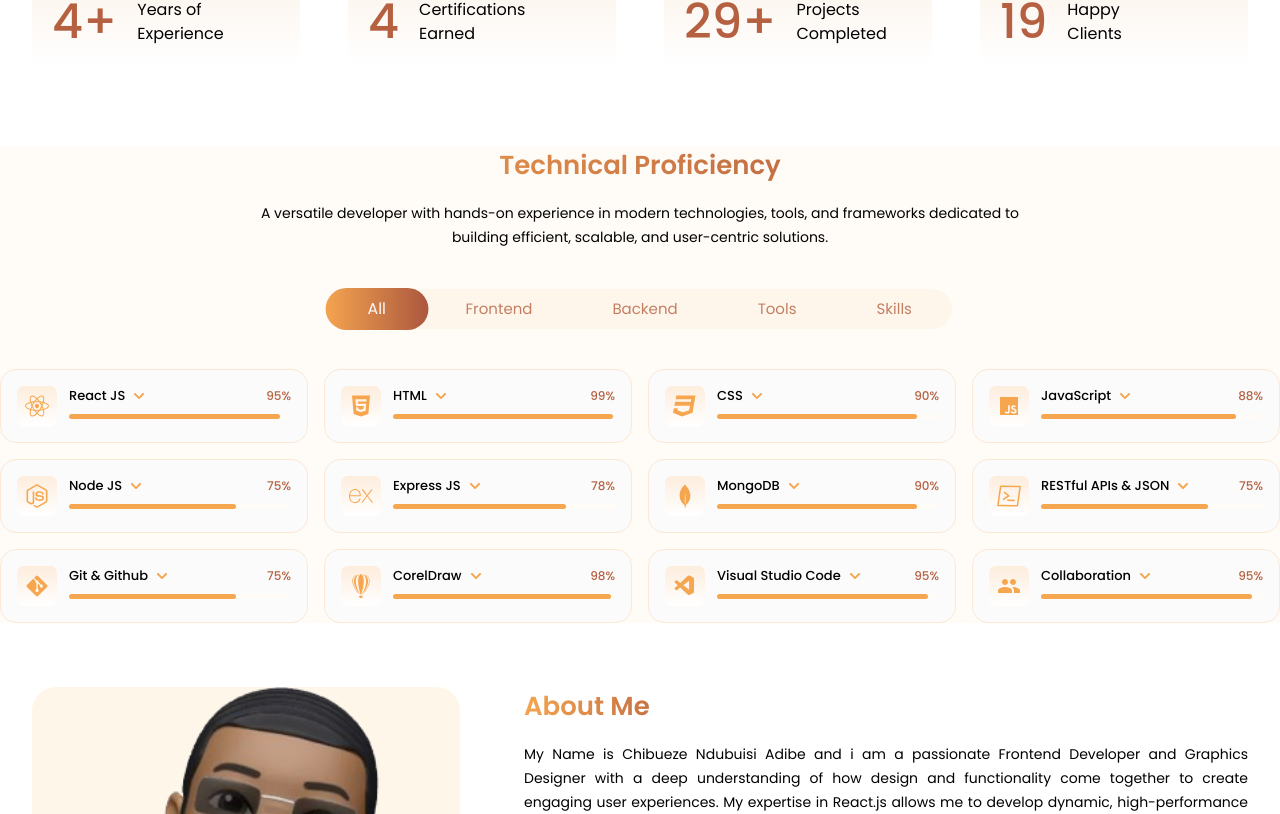
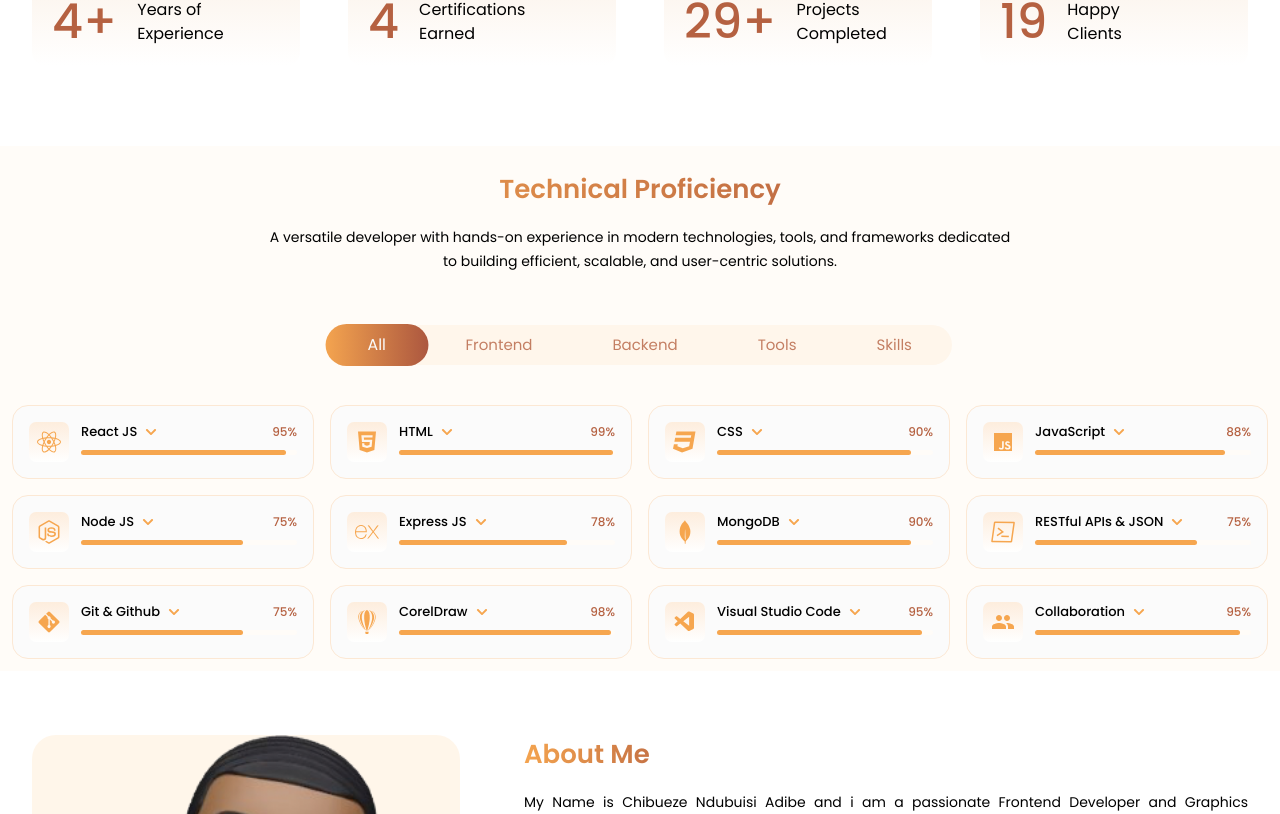
Before and after one commit to Paul1ofph/Portfoloio, a React (Vite) app: page / in a window 1280 px wide. Shown: the part 826-1640 px from the top of the page. Built offline with nearby package versions, Linux system fonts and the light colour scheme; a web font is replaced by a local one.

Commit message:
animation

```diff
--- a/src/Sections/About.jsx
+++ b/src/Sections/About.jsx
@@ -6,7 +6,7 @@ import Profile_Pic from "../assets/images/P2.png"
 import { ABOUT_ME } from '../utils/data'
 const About = () => {
   return (
-    <section id='about' className='container mx-auto px-8 py-16'>
+    <section id='about' className='container mx-auto px-8 py-16 block'>
         <h4 className="block lg:hidden w-[200px] section-title text-left mb-16">About Me</h4>
         <div className="flex flex-col lg:flex-row gap-16 items-start justify-between">
             <div className="  h-[350px] md:h-[428px] bg-orange-100/50 rounded-3xl mx-auto">
--- a/src/Sections/ContactMe.jsx
+++ b/src/Sections/ContactMe.jsx
@@ -11,7 +11,7 @@ const ContactMe = () => {
     // circle calculation
     const angle = 360 / collabApps.length;
   return (
-    <section id='contact'>
+    <section id='contact' className='block'>
         <div className="container mx-auto p-10">
             <div className="w-full lg:w-[60vw] mx-auto">
                 <h4 className='section-title'>Contact Me</h4>
--- a/src/Sections/Hero.jsx
+++ b/src/Sections/Hero.jsx
@@ -24,7 +24,7 @@ import BlurText from '../Components/animations/Blurtext'
 // import DecryptedText from '../Components/animations/DecryptedText'
 const Hero = () => {
     const handleAnimationComplete = () => {
-        console.log('Animation completed!');
+        // console.log('Animation completed!');
       };
   return (<>
     <Navbar />
--- a/src/Sections/Projects.jsx
+++ b/src/Sections/Projects.jsx
@@ -6,7 +6,7 @@ import { Link } from 'react-router-dom'
 const Projects = () => {
 
   return (<>
-    <section id='projects' className='bg-background mt-14'>
+    <section id='projects' className='bg-background mt-14 block'>
         <DevelopmentCarousel />
         <DesignCarousel />
         <div className='flex justify-center items-center'>
--- a/src/Sections/TechnicalProficiency.jsx
+++ b/src/Sections/TechnicalProficiency.jsx
@@ -22,9 +22,9 @@ const TechnicalProficiency = () => {
         setActiveTab(value)
     }
   return (
-    <section id='skills' className='bg-background mt-20'>
-        <div className="">
-            <div className=" lg:w-[60vw] mx-auto">
+    <section id='skills' className='bg-background mt-20 block'>
+        <div className="p-3">
+            <div className=" lg:w-[60vw] mx-auto p-3">
                 <h4 className="section-title">
                     Technical Proficiency
                 </h4>
--- a/src/index.css
+++ b/src/index.css
@@ -121,3 +121,18 @@
   .-rotate-360 {
     @apply rotate-[-360deg];
   }
+
+  @keyframes appear {
+    from{
+      opacity: 0;
+      scale: 0.4;
+    }to{
+      opacity: 1;
+      scale: 1;
+    }
+  }
+  .block{
+    animation: appear 2s linear;
+    animation-timeline: view();
+    animation-range: entry 10% cover 40%;
+  }
```
